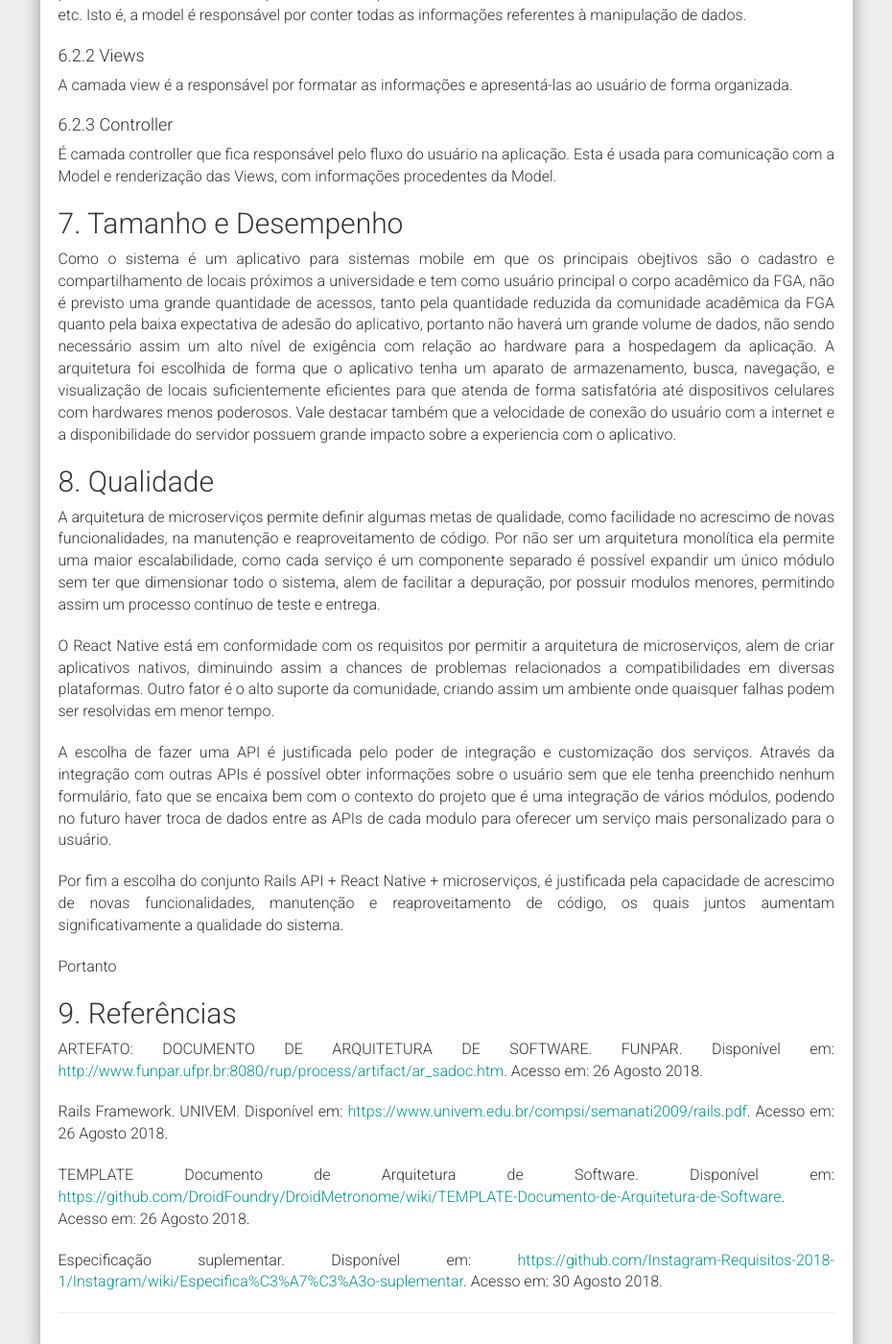
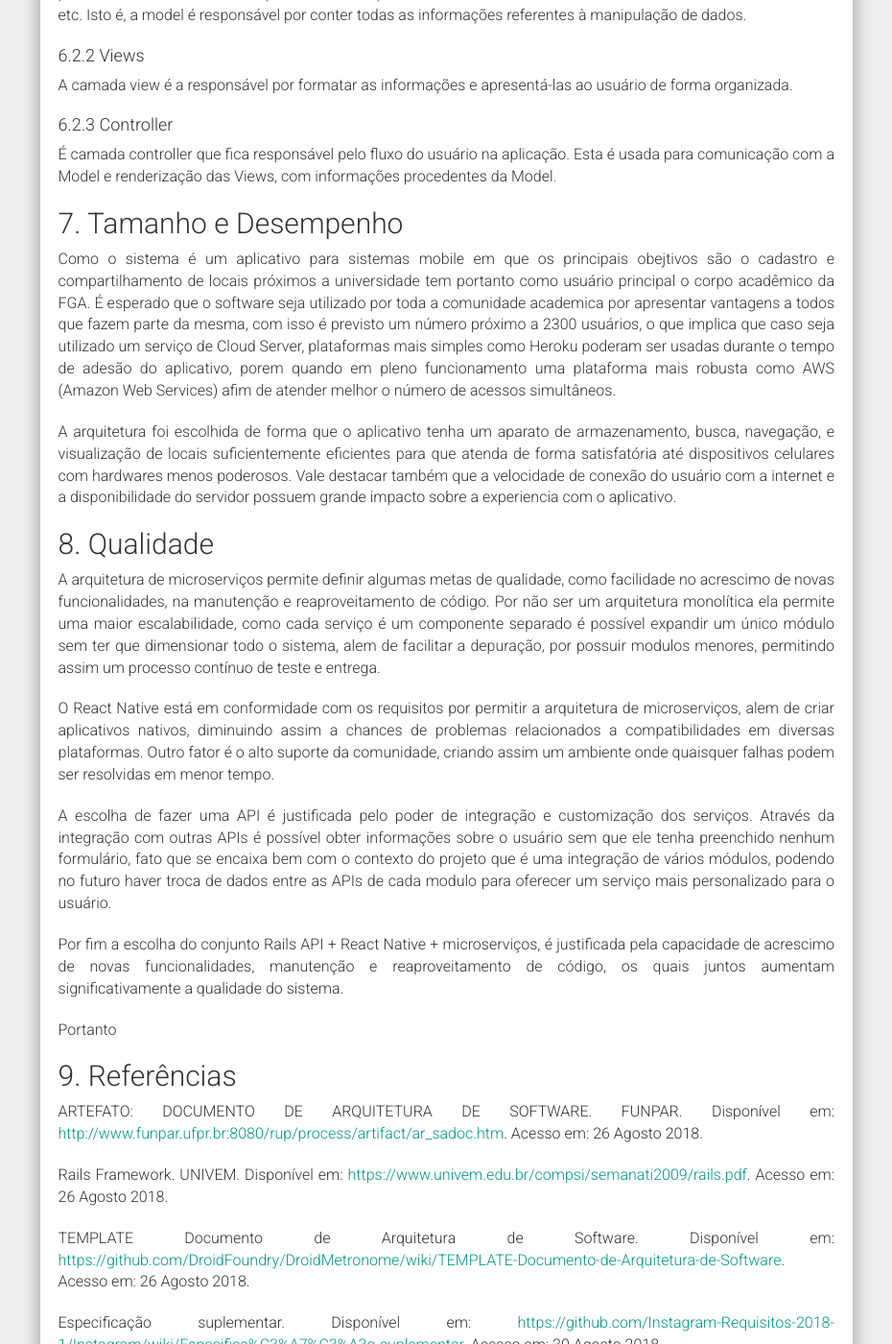
Before and after one commit to fga-eps-mds/2018.2-IndicaAi, a Jekyll site: the page built from docs/_posts/2018-08-28-architecture-doc.md, in a window 1280 px wide and 1400 px high, scrolled down 3421 px. Shown: the whole window at 96% size, without its empty margins (321-1251 px from the left). Built offline with Jekyll 4.4.1, drawn with Linux system fonts in a browser that asks for light colours; nearby versions of some CDN libraries; our own code applies the rules of GitHub Pages for plain Markdown files; comment, search, counter and statistics services are not loaded; some of the changed text lies outside the part shown.

Commit message:
#9 - Modifying Tamanho e Desempenho in 2018-08-28-architecture-doc

```diff
--- a/docs/_posts/2018-08-28-architecture-doc.md
+++ b/docs/_posts/2018-08-28-architecture-doc.md
@@ -130,7 +130,9 @@ A camada view é a responsável por formatar as informações e apresentá-las a
 
 ## 7.  Tamanho e Desempenho
 
-Como o sistema é um aplicativo para sistemas mobile em que os principais obejtivos são o cadastro e compartilhamento de locais próximos a universidade e tem como usuário principal o corpo acadêmico da FGA, não é previsto uma grande quantidade de acessos, tanto pela quantidade reduzida da comunidade acadêmica da FGA quanto pela baixa expectativa de adesão do aplicativo, portanto não haverá um grande volume de dados, não sendo necessário assim um alto nível de exigência com relação ao hardware para a hospedagem da aplicação. A arquitetura foi escolhida de forma que o aplicativo tenha um aparato de armazenamento, busca, navegação, e visualização de locais suficientemente eficientes para que atenda de forma satisfatória até dispositivos celulares com hardwares menos poderosos. Vale destacar também que a velocidade de conexão do usuário com a internet e a disponibilidade do servidor possuem grande impacto sobre a experiencia com o aplicativo.
+Como o sistema é um aplicativo para sistemas mobile em que os principais obejtivos são o cadastro e compartilhamento de locais próximos a universidade tem portanto como usuário principal o corpo acadêmico da FGA. É esperado que o software seja utilizado por toda a comunidade academica por apresentar vantagens a todos que fazem parte da mesma, com isso é previsto um número próximo a 2300 usuários, o que implica que caso seja utilizado um serviço de Cloud Server, plataformas mais simples como Heroku poderam ser usadas durante o tempo de adesão do aplicativo, porem quando em pleno funcionamento uma plataforma mais robusta como AWS (Amazon Web Services) afim de atender melhor o número de acessos simultâneos.
+
+A arquitetura foi escolhida de forma que o aplicativo tenha um aparato de armazenamento, busca, navegação, e visualização de locais suficientemente eficientes para que atenda de forma satisfatória até dispositivos celulares com hardwares menos poderosos. Vale destacar também que a velocidade de conexão do usuário com a internet e a disponibilidade do servidor possuem grande impacto sobre a experiencia com o aplicativo.
 
 
 ## 8. Qualidade
@@ -157,3 +159,6 @@ TEMPLATE Documento de Arquitetura de Software. Disponível em:
 
 Especificação suplementar. Disponível em:
 <https://github.com/Instagram-Requisitos-2018-1/Instagram/wiki/Especifica%C3%A7%C3%A3o-suplementar>. Acesso em: 30 Agosto 2018.
+
+Anuário Estatístico da UnB 2017. Disponível em:
+<http://www.dpo.unb.br/index.php?option=com_phocadownload&view=category&download=167:unbemnureros-12&id=57:folder-unb-em-numeros>. Acesso em: 3 Setembro 2018.
```
